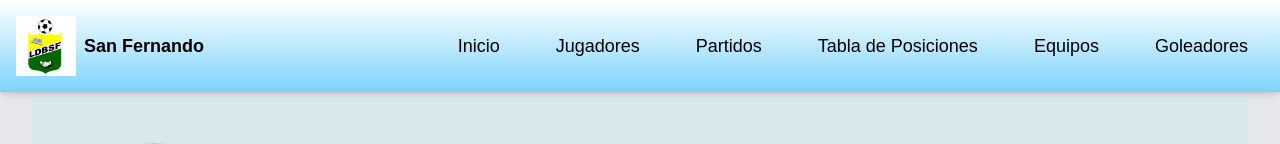
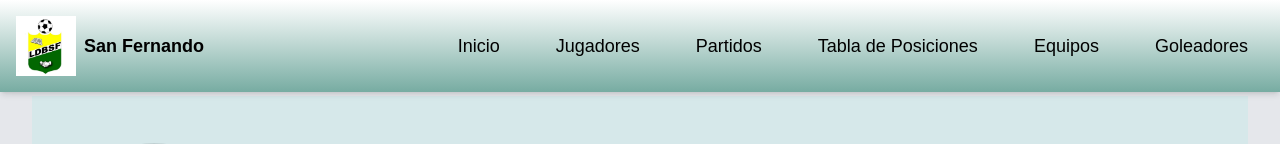
Before and after one commit to ddmoreno1/united, a Next.js app: page / in a window 1280 px wide. Shown: the top 144 px of the page. Built offline with nearby package versions, Linux system fonts and the light colour scheme; no server answers; the database is empty.

Commit message:
Actualizar Navbar.tsx

```diff
--- a/app/Navbar.tsx
+++ b/app/Navbar.tsx
@@ -6,7 +6,7 @@ import { useState } from "react";
 
 export default function Navbar() {
   return (
-    <nav className="fixed top-0 left-0 w-full z-50 bg-gradient-to-b from-white to-sky-300 text-black shadow-md p-4">
+    <nav className="fixed top-0 left-0 w-full z-50 bg-gradient-to-b from-[#ffffff] to-[#77ACA2] text-black shadow-md p-4">
       <div className="container mx-auto flex items-center justify-between">
         {/* Logo a la izquierda */}
         <Link href="/" className="flex items-center space-x-2">
```
